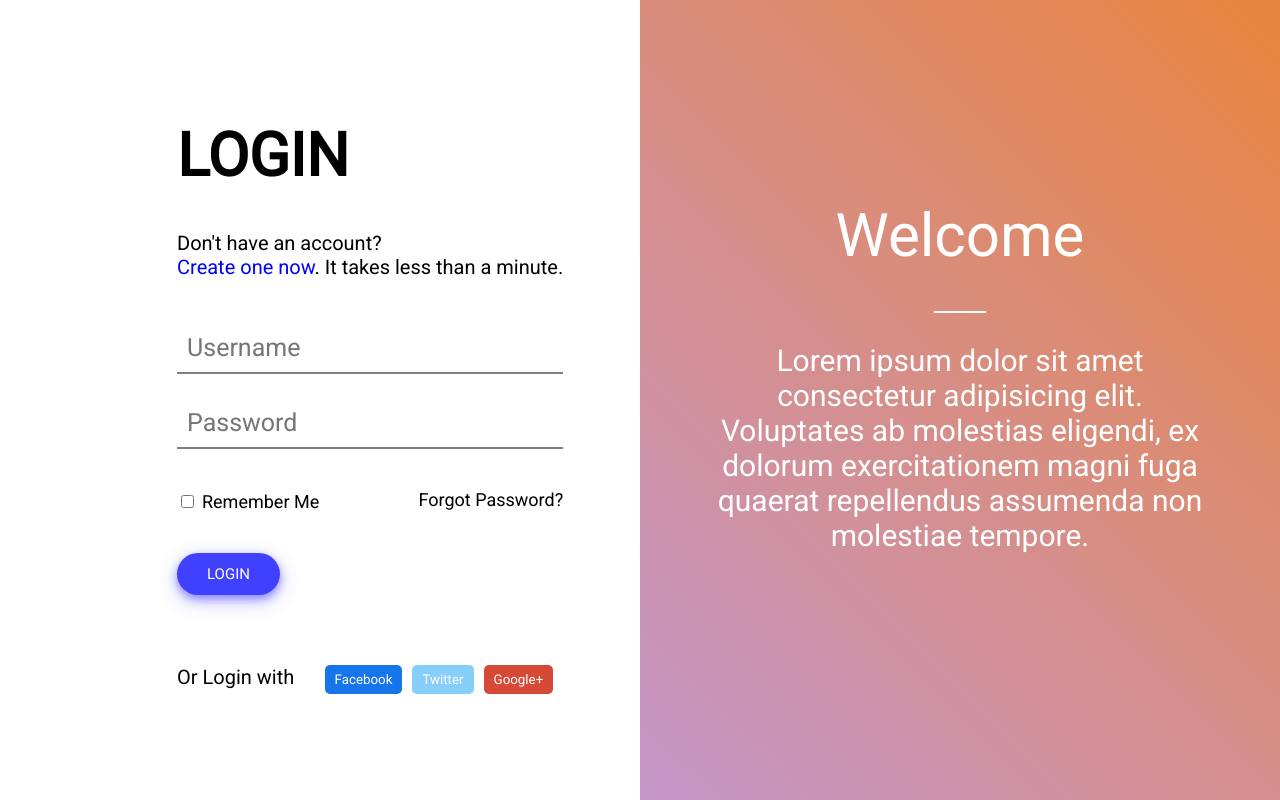
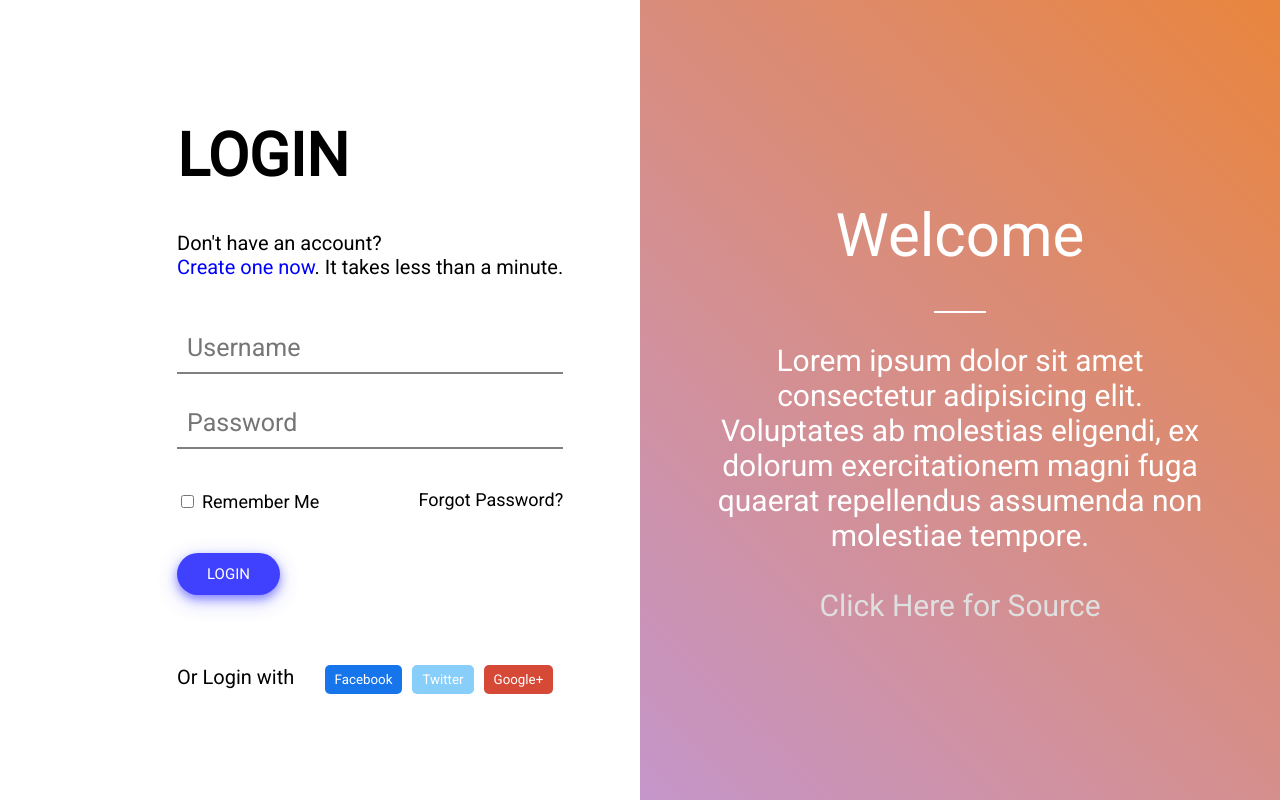
Before and after one commit to anton25360/design-css, a plain HTML site: page index.html in a window 1280 px wide. Drawn offline with Linux system fonts and the light colour scheme.

Commit message:
added source link

```diff
--- a/index.html
+++ b/index.html
@@ -39,7 +39,8 @@
     <div class="rightContainer">
         <h1 id="rightTitle">Welcome</h1>
         <div class="divider"></div>
-        <p id="rightText">Lorem ipsum dolor sit amet consectetur adipisicing elit. Voluptates ab molestias eligendi, ex dolorum exercitationem magni fuga quaerat repellendus assumenda non molestiae tempore.</p>
+        <p id="rightText">Lorem ipsum dolor sit amet consectetur adipisicing elit. Voluptates ab molestias eligendi, ex dolorum exercitationem magni fuga quaerat repellendus assumenda non molestiae tempore.<br/>
+            <br/><a id="sourceLink" target="_blank" href="https://www.uplabs.com/posts/login-icons">Click Here for Source</a></p>
     </div>
 
 </body>
--- a/main.css
+++ b/main.css
@@ -117,3 +117,8 @@ html, body{
     font-size: 30px;
     color: white;
 }
+
+#sourceLink{
+    text-decoration: none;
+    color: rgb(223, 223, 223);
+}
```
